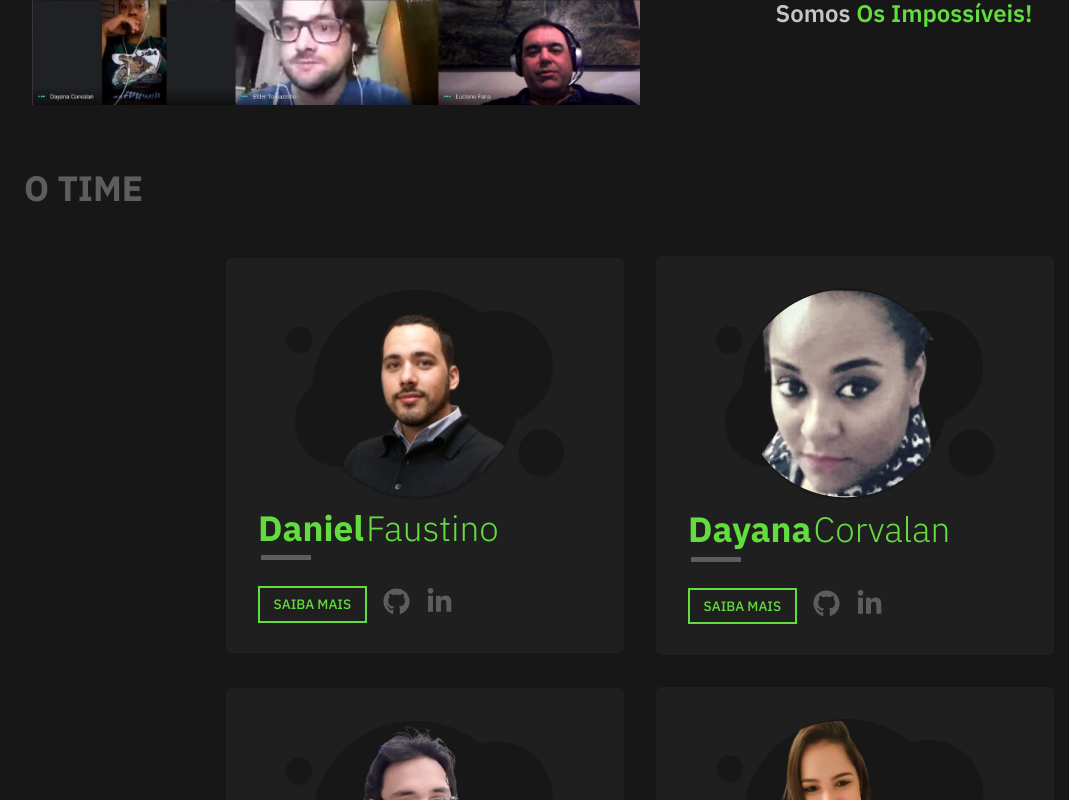
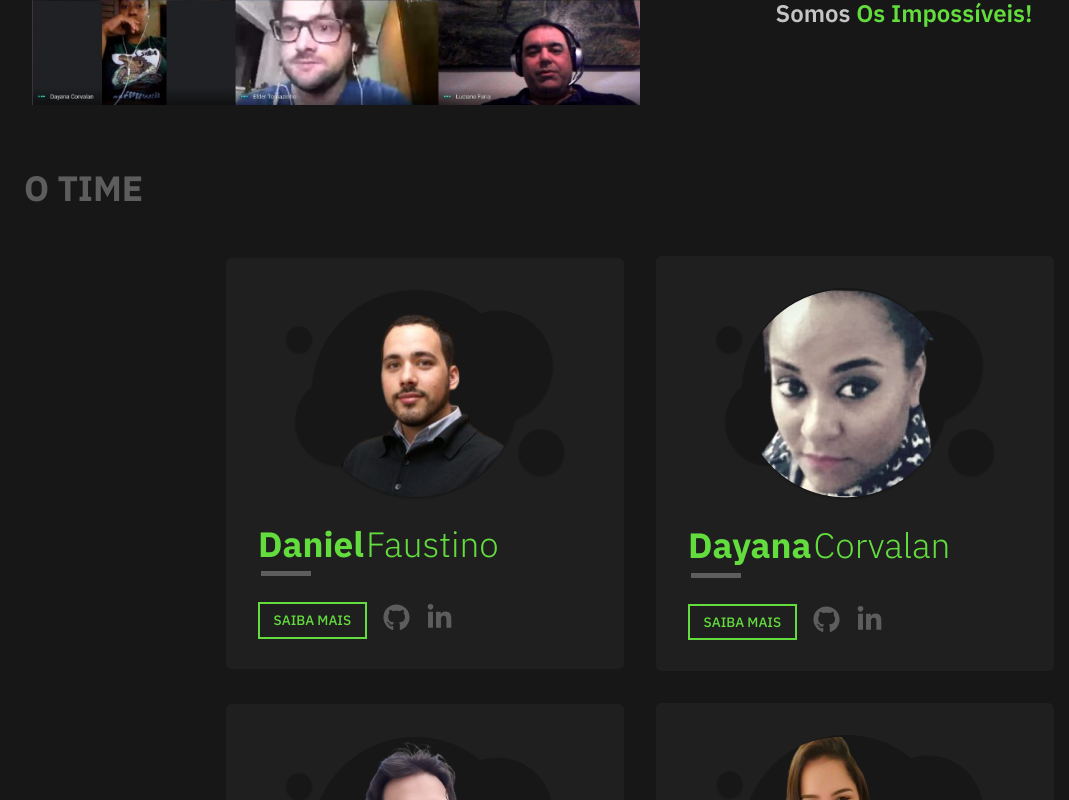
Before and after one commit to sineto/gogama.now.sh, a React (Create React App) app: page / in a window 1280 px wide. Shown: the part 1360-2160 px from the top of the page, without its empty margins (0-1069 px from the left). Built offline with nearby package versions, Linux system fonts and the light colour scheme.

Commit message:
fix(style): flex bad height

```diff
--- a/src/components/Team/style.js
+++ b/src/components/Team/style.js
@@ -2,8 +2,8 @@ import styled from 'styled-components';
 
 export const Container = styled.div`
   width: 100%;
-  height: 500px;
   color: #5d5d5d;
+  margin-bottom: 2rem;
 `;
 
 export const TextH1 = styled.h1`
@@ -37,6 +37,7 @@ export const Card = styled.div`
 `;
 
 export const CardMeta = styled.div`
+  margin-top: 1rem;
 `;
 
 export const CardMetaName = styled.p`
```
